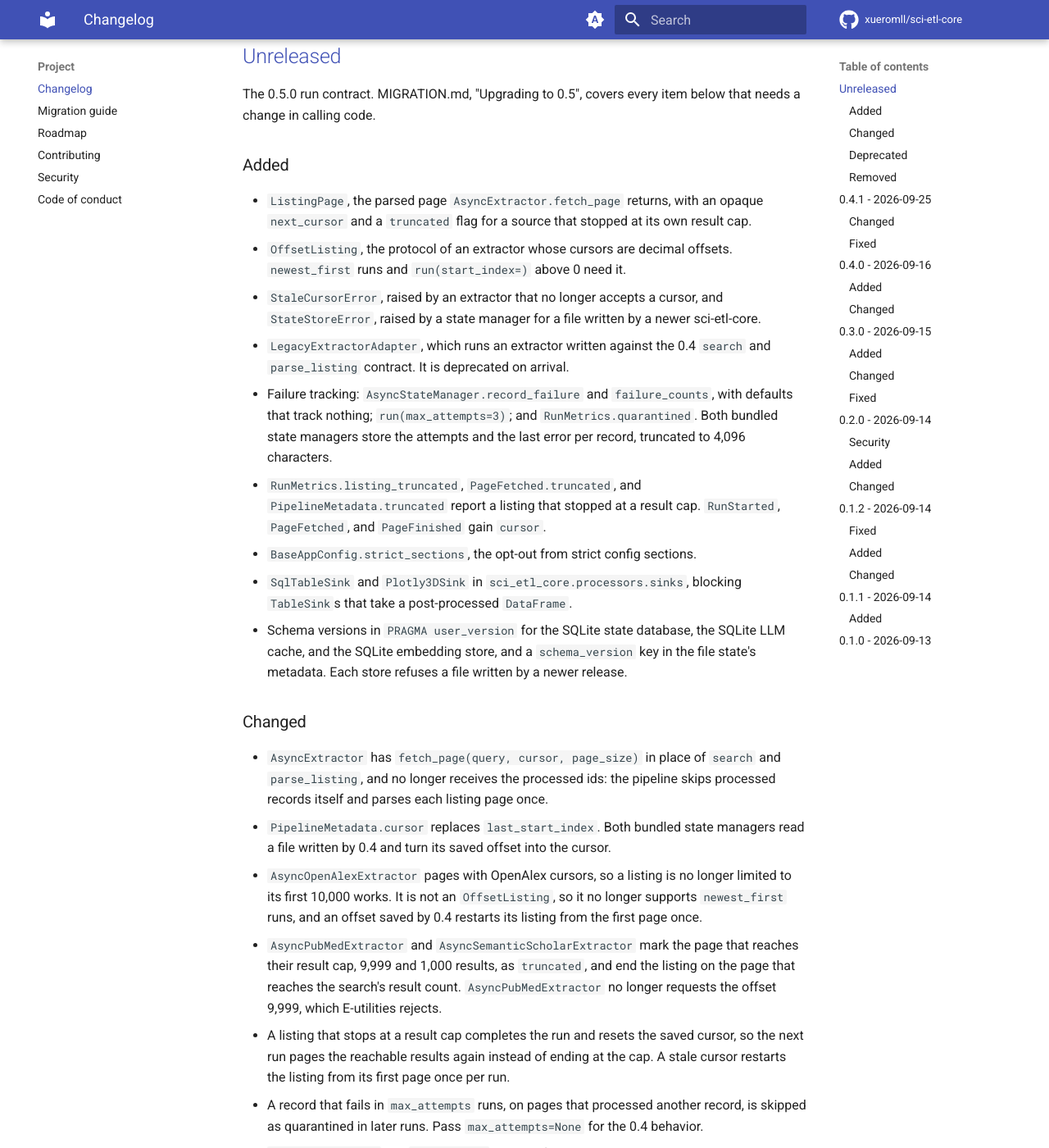
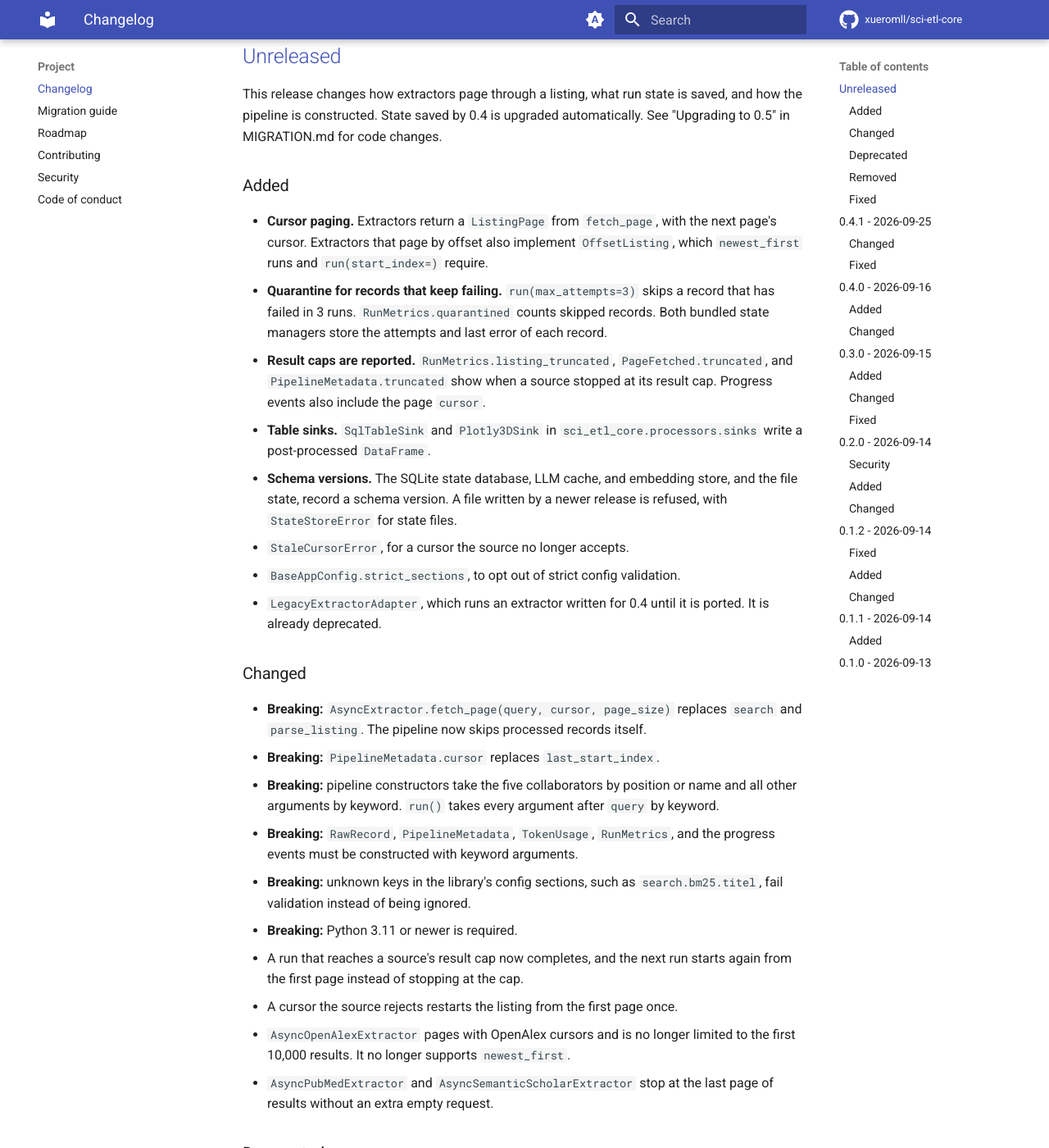
Before and after one commit to xueromll/sci-etl-core, an MkDocs documentation site: the page built from docs/project/changelog.md, in a window 1280 px wide and 1400 px high, scrolled down 293 px. Shown: the whole window at 82% size. Built offline with MkDocs 1.6.1 and Material for MkDocs 9.7.7, drawn with Linux system fonts in a browser that asks for light colours; comment, search, counter and statistics services are not loaded; the version menu is left out; some of the changed text lies outside the part shown.

Commit message:
fix: keep 0.5 deprecations from failing downstream suites
Deprecations whose replacement first ships in 0.6.0 (logger=,
configure_logging, destination=, AsyncExporter.export,
AsyncCsvUpsertExporter) now emit PendingDeprecationWarning, so suites
run with -W error::DeprecationWarning keep passing. Deprecations with a
replacement in 0.5 still emit DeprecationWarning.

The pipeline again skips closeables that have no aclose, such as
AsyncFileStateManager, as it did in 0.4.

Rewrite the unreleased changelog for readability.

```diff
--- a/CHANGELOG.md
+++ b/CHANGELOG.md
@@ -7,93 +7,85 @@ change behavior; each such change is listed under **Changed**.
 
 ## [Unreleased]
 
-The 0.5.0 run contract. MIGRATION.md, "Upgrading to 0.5", covers every item
-below that needs a change in calling code.
+This release changes how extractors page through a listing, what run state is
+saved, and how the pipeline is constructed. State saved by 0.4 is upgraded
+automatically. See "Upgrading to 0.5" in MIGRATION.md for code changes.
 
 ### Added
 
-- `ListingPage`, the parsed page `AsyncExtractor.fetch_page` returns, with an
-  opaque `next_cursor` and a `truncated` flag for a source that stopped at its
-  own result cap.
-- `OffsetListing`, the protocol of an extractor whose cursors are decimal
-  offsets. `newest_first` runs and `run(start_index=)` above 0 need it.
-- `StaleCursorError`, raised by an extractor that no longer accepts a cursor,
-  and `StateStoreError`, raised by a state manager for a file written by a newer
-  sci-etl-core.
-- `LegacyExtractorAdapter`, which runs an extractor written against the 0.4
-  `search` and `parse_listing` contract. It is deprecated on arrival.
-- Failure tracking: `AsyncStateManager.record_failure` and `failure_counts`,
-  with defaults that track nothing; `run(max_attempts=3)`; and
-  `RunMetrics.quarantined`. Both bundled state managers store the attempts and
-  the last error per record, truncated to 4,096 characters.
-- `RunMetrics.listing_truncated`, `PageFetched.truncated`, and
-  `PipelineMetadata.truncated` report a listing that stopped at a result cap.
-  `RunStarted`, `PageFetched`, and `PageFinished` gain `cursor`.
-- `BaseAppConfig.strict_sections`, the opt-out from strict config sections.
-- `SqlTableSink` and `Plotly3DSink` in `sci_etl_core.processors.sinks`, blocking
-  `TableSink`s that take a post-processed `DataFrame`.
-- Schema versions in `PRAGMA user_version` for the SQLite state database, the
-  SQLite LLM cache, and the SQLite embedding store, and a `schema_version` key
-  in the file state's metadata. Each store refuses a file written by a newer
-  release.
+- **Cursor paging.** Extractors return a `ListingPage` from `fetch_page`, with
+  the next page's cursor. Extractors that page by offset also implement
+  `OffsetListing`, which `newest_first` runs and `run(start_index=)` require.
+- **Quarantine for records that keep failing.** `run(max_attempts=3)` skips a
+  record that has failed in 3 runs. `RunMetrics.quarantined` counts skipped
+  records. Both bundled state managers store the attempts and last error of
+  each record.
+- **Result caps are reported.** `RunMetrics.listing_truncated`,
+  `PageFetched.truncated`, and `PipelineMetadata.truncated` show when a source
+  stopped at its result cap. Progress events also include the page `cursor`.
+- **Table sinks.** `SqlTableSink` and `Plotly3DSink` in
+  `sci_etl_core.processors.sinks` write a post-processed `DataFrame`.
+- **Schema versions.** The SQLite state database, LLM cache, and embedding
+  store, and the file state, record a schema version. A file written by a
+  newer release is refused, with `StateStoreError` for state files.
+- `StaleCursorError`, for a cursor the source no longer accepts.
+- `BaseAppConfig.strict_sections`, to opt out of strict config validation.
+- `LegacyExtractorAdapter`, which runs an extractor written for 0.4 until it is
+  ported. It is already deprecated.
 
 ### Changed
 
-- `AsyncExtractor` has `fetch_page(query, cursor, page_size)` in place of
-  `search` and `parse_listing`, and no longer receives the processed ids: the
-  pipeline skips processed records itself and parses each listing page once.
-- `PipelineMetadata.cursor` replaces `last_start_index`. Both bundled state
-  managers read a file written by 0.4 and turn its saved offset into the cursor.
-- `AsyncOpenAlexExtractor` pages with OpenAlex cursors, so a listing is no
-  longer limited to its first 10,000 works. It is not an `OffsetListing`, so it
-  no longer supports `newest_first` runs, and an offset saved by 0.4 restarts
-  its listing from the first page once.
-- `AsyncPubMedExtractor` and `AsyncSemanticScholarExtractor` mark the page that
-  reaches their result cap, 9,999 and 1,000 results, as `truncated`, and end
-  the listing on the page that reaches the search's result count.
-  `AsyncPubMedExtractor` no longer requests the offset 9,999, which E-utilities
-  rejects.
-- A listing that stops at a result cap completes the run and resets the saved
-  cursor, so the next run pages the reachable results again instead of ending
-  at the cap. A stale cursor restarts the listing from its first page once per
-  run.
-- A record that fails in `max_attempts` runs, on pages that processed another
-  record, is skipped as quarantined in later runs. Pass `max_attempts=None` for
-  the 0.4 behavior.
-- `AsyncETLPipeline` and `ETLPipeline` take the five collaborators positionally
-  and every other argument by keyword, with typed `sleep`, `closeables`, and
-  `usage_sources`. Every argument of `run` after `query` is keyword-only, and
-  `page_size` defaults to 100. Both `from_config` methods list their arguments
-  instead of taking `**arguments`.
-- `RawRecord`, `PipelineMetadata`, `TokenUsage`, `RunMetrics`, and every event
-  dataclass are keyword-only.
-- A key a bundled config section does not declare, such as
-  `search.bm25.titel`, fails validation.
-- sci-etl-core requires Python 3.11 or newer.
+- **Breaking:** `AsyncExtractor.fetch_page(query, cursor, page_size)` replaces
+  `search` and `parse_listing`. The pipeline now skips processed records
+  itself.
+- **Breaking:** `PipelineMetadata.cursor` replaces `last_start_index`.
+- **Breaking:** pipeline constructors take the five collaborators by position
+  or name and all other arguments by keyword. `run()` takes every argument
+  after `query` by keyword.
+- **Breaking:** `RawRecord`, `PipelineMetadata`, `TokenUsage`, `RunMetrics`,
+  and the progress events must be constructed with keyword arguments.
+- **Breaking:** unknown keys in the library's config sections, such as
+  `search.bm25.titel`, fail validation instead of being ignored.
+- **Breaking:** Python 3.11 or newer is required.
+- A run that reaches a source's result cap now completes, and the next run
+  starts again from the first page instead of stopping at the cap.
+- A cursor the source rejects restarts the listing from the first page once.
+- `AsyncOpenAlexExtractor` pages with OpenAlex cursors and is no longer limited
+  to the first 10,000 results. It no longer supports `newest_first`.
+- `AsyncPubMedExtractor` and `AsyncSemanticScholarExtractor` stop at the last
+  page of results without an extra empty request.
 
 ### Deprecated
 
-These still work in 0.5.x, emit a `DeprecationWarning`, and are removed in
-0.6.0:
+These keep working in 0.5 and are removed in 0.6.0.
 
-- every `logger=` argument, and `configure_logging`;
+With a replacement available now (`DeprecationWarning`):
+
 - the blocking `Extractor`, `StateManager`, `Exporter`, `LLMClient`,
-  `RelevanceFilter`, and `EntityExtractor` contracts, when subclassed outside
-  the library, and the `Sync*Adapter`s;
+  `RelevanceFilter`, and `EntityExtractor` interfaces and the `Sync*Adapter`
+  classes;
 - `LegacyExtractorAdapter`;
-- `AsyncETLPipeline(destination=)`;
-- `AsyncExporter.export` and `AsyncCsvUpsertExporter`, whose replacements
-  arrive in 0.6.0;
 - `AsyncSqlTableExporter` and `AsyncPlotly3DExporter`, replaced by
   `SqlTableSink` and `Plotly3DSink`.
+
+With a replacement arriving in 0.6.0 (`PendingDeprecationWarning`, so nothing
+needs to change yet):
+
+- `logger=` arguments and `configure_logging`;
+- `AsyncETLPipeline(destination=)`;
+- `AsyncExporter.export` and `AsyncCsvUpsertExporter`.
 
 ### Removed
 
 - The config keys `pipeline.max_records` and `pipeline.max_workers`, the
-  `PipelineConfig.max_records` and `max_workers` properties, and
-  `run(max_records=)`.
-- `sci_etl_core.http.build_retrying_session`, `requests` from the `full` extra,
-  and `types-requests` from the `lint` extra.
+  matching `PipelineConfig` properties, and `run(max_records=)`. Use
+  `total_limit` and `max_concurrency`.
+- `build_retrying_session`, and `requests` from the `full` extra.
+
+### Fixed
+
+- `AsyncPubMedExtractor` no longer requests results past the 9,999th, which
+  PubMed rejects.
 
 ## [0.4.1] - 2026-09-25
 
--- a/pyproject.toml
+++ b/pyproject.toml
@@ -85,6 +85,7 @@ markers = ["live: calls a real upstream source; deselected unless run with -m li
 addopts = "-m 'not live'"
 filterwarnings = [
     'ignore:.* is deprecated and will be removed in sci-etl-core 0.6.0:DeprecationWarning',
+    'ignore:.* is deprecated and will be removed in sci-etl-core 0.6.0:PendingDeprecationWarning',
 ]
 
 [tool.coverage.report]
```
Also changed, not shown: MIGRATION.md (+14 -9 lines), docs/guide/logging.md (+2 -1 lines), 13 other files.
